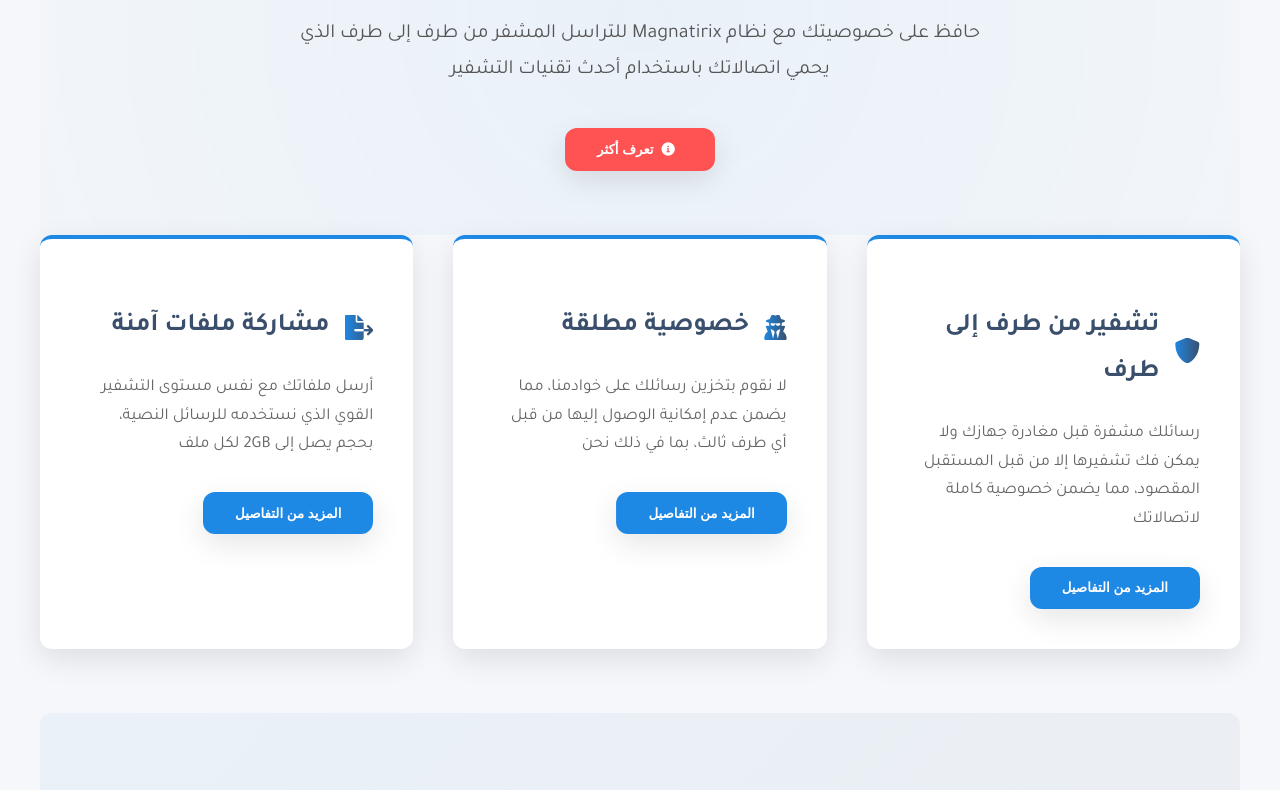
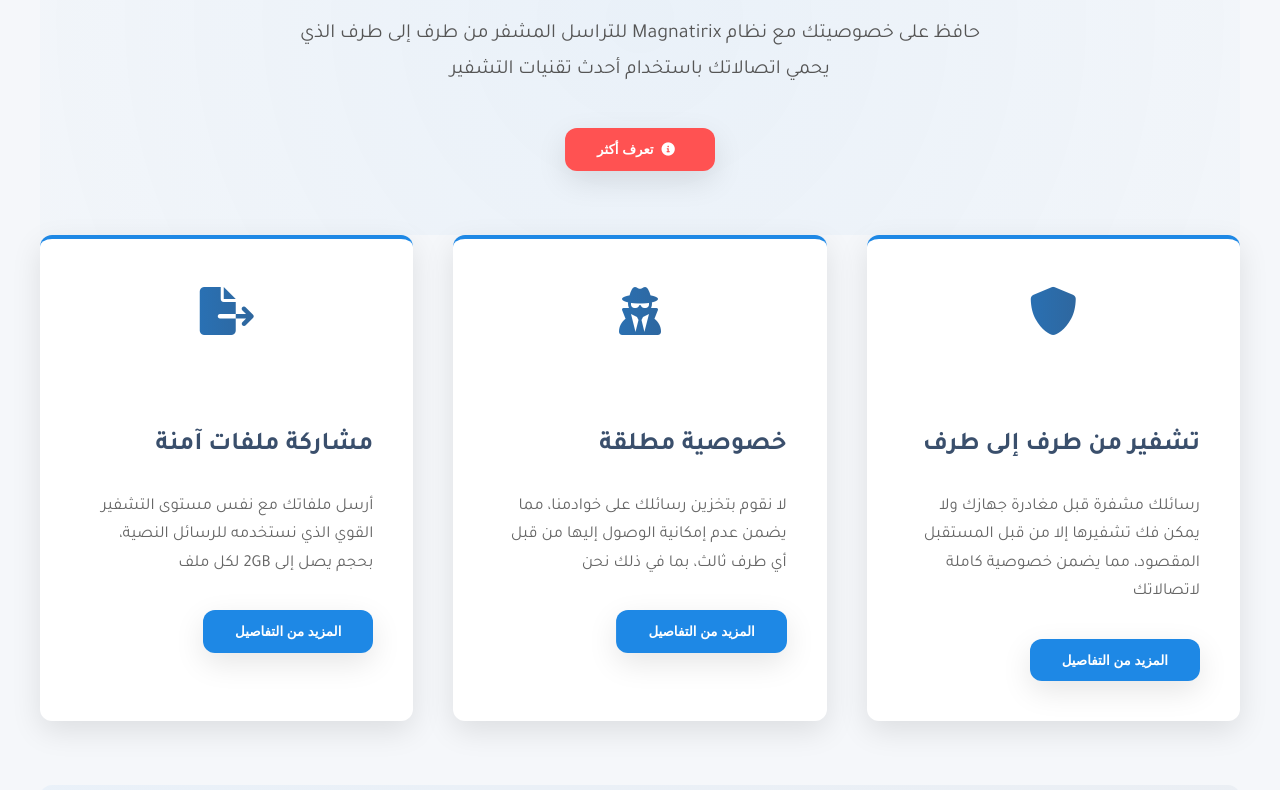
Before and after one commit to maryam24-7/Magnatirix, a website: page public/index.html in a window 1280 px wide. Shown: the part 301-1091 px from the top of the page. Drawn offline with Linux system fonts and the light colour scheme.

Commit message:
Update index.html

```diff
--- a/public/index.html
+++ b/public/index.html
@@ -76,7 +76,6 @@
             text-decoration: none;
             display: flex;
             align-items: center;
-            gap: 10px; /* Added gap between icon and text */
         }
 
         .nav-actions {
@@ -100,7 +99,7 @@
             box-shadow: var(--box-shadow);
             position: relative;
             overflow: hidden;
-            min-width: 140px;
+            min-width: 140px; /* Added fixed width for buttons */
             text-align: center;
         }
 
@@ -267,7 +266,7 @@
             font-weight: 700;
             display: flex;
             align-items: center;
-            gap: 15px; /* Added gap between icon and title */
+            justify-content: space-between;
         }
 
         .feature-card p {
@@ -278,11 +277,15 @@
         }
 
         .feature-icon {
-            font-size: 1.6rem; /* Reduced size to match title */
+            font-size: 3rem;
+            margin-bottom: 2rem;
             color: var(--secondary-color);
             background: linear-gradient(to right, var(--secondary-color), var(--primary-color));
             -webkit-background-clip: text;
             -webkit-text-fill-color: transparent;
+            display: inline-block;
+            width: 100%;
+            text-align: center;
         }
 
         /* CTA Section */
@@ -327,10 +330,10 @@
             margin-bottom: 1.5rem;
             font-size: 1.5rem;
             font-weight: 700;
-            gap: 10px; /* Added gap between icon and text */
         }
 
         .footer-logo i {
+            margin-left: 10px;
             font-size: 1.8rem;
             vertical-align: middle;
         }
@@ -489,28 +492,28 @@
 
         <section class="features">
             <div class="feature-card">
-                <h3>
-                    <i class="fas fa-shield-alt feature-icon"></i>
-                    <span>تشفير من طرف إلى طرف</span>
-                </h3>
+                <div class="feature-icon">
+                    <i class="fas fa-shield-alt"></i>
+                </div>
+                <h3>تشفير من طرف إلى طرف</h3>
                 <p>رسائلك مشفرة قبل مغادرة جهازك ولا يمكن فك تشفيرها إلا من قبل المستقبل المقصود، مما يضمن خصوصية كاملة لاتصالاتك</p>
                 <button class="btn btn-primary"><span class="btn-text">المزيد من التفاصيل</span></button>
             </div>
 
             <div class="feature-card">
-                <h3>
-                    <i class="fas fa-user-secret feature-icon"></i>
-                    <span>خصوصية مطلقة</span>
-                </h3>
+                <div class="feature-icon">
+                    <i class="fas fa-user-secret"></i>
+                </div>
+                <h3>خصوصية مطلقة</h3>
                 <p>لا نقوم بتخزين رسائلك على خوادمنا، مما يضمن عدم إمكانية الوصول إليها من قبل أي طرف ثالث، بما في ذلك نحن</p>
                 <button class="btn btn-primary"><span class="btn-text">المزيد من التفاصيل</span></button>
             </div>
 
             <div class="feature-card">
-                <h3>
-                    <i class="fas fa-file-export feature-icon"></i>
-                    <span>مشاركة ملفات آمنة</span>
-                </h3>
+                <div class="feature-icon">
+                    <i class="fas fa-file-export"></i>
+                </div>
+                <h3>مشاركة ملفات آمنة</h3>
                 <p>أرسل ملفاتك مع نفس مستوى التشفير القوي الذي نستخدمه للرسائل النصية، بحجم يصل إلى 2GB لكل ملف</p>
                 <button class="btn btn-primary"><span class="btn-text">المزيد من التفاصيل</span></button>
             </div>
@@ -624,11 +627,11 @@
                 document.querySelector('.logo').textContent = translations.en.logo;
                 document.querySelector('.hero h1').textContent = translations.en.heroTitle;
                 document.querySelector('.hero p').textContent = translations.en.heroText;
-                document.querySelectorAll('.feature-card h3')[0].innerHTML = '<i class="fas fa-shield-alt feature-icon"></i><span>' + translations.en.feature1Title + '</span>';
+                document.querySelectorAll('.feature-card h3')[0].textContent = translations.en.feature1Title;
                 document.querySelectorAll('.feature-card p')[0].textContent = translations.en.feature1Text;
-                document.querySelectorAll('.feature-card h3')[1].innerHTML = '<i class="fas fa-user-secret feature-icon"></i><span>' + translations.en.feature2Title + '</span>';
+                document.querySelectorAll('.feature-card h3')[1].textContent = translations.en.feature2Title;
                 document.querySelectorAll('.feature-card p')[1].textContent = translations.en.feature2Text;
-                document.querySelectorAll('.feature-card h3')[2].innerHTML = '<i class="fas fa-file-export feature-icon"></i><span>' + translations.en.feature3Title + '</span>';
+                document.querySelectorAll('.feature-card h3')[2].textContent = translations.en.feature3Title;
                 document.querySelectorAll('.feature-card p')[2].textContent = translations.en.feature3Text;
                 document.querySelector('.cta-section h2').textContent = translations.en.ctaTitle;
                 document.querySelector('.cta-section p').textContent = translations.en.ctaText;
@@ -653,11 +656,11 @@
                 document.querySelector('.logo').textContent = translations.ar.logo;
                 document.querySelector('.hero h1').textContent = translations.ar.heroTitle;
                 document.querySelector('.hero p').textContent = translations.ar.heroText;
-                document.querySelectorAll('.feature-card h3')[0].innerHTML = '<i class="fas fa-shield-alt feature-icon"></i><span>' + translations.ar.feature1Title + '</span>';
+                document.querySelectorAll('.feature-card h3')[0].textContent = translations.ar.feature1Title;
                 document.querySelectorAll('.feature-card p')[0].textContent = translations.ar.feature1Text;
-                document.querySelectorAll('.feature-card h3')[1].innerHTML = '<i class="fas fa-user-secret feature-icon"></i><span>' + translations.ar.feature2Title + '</span>';
+                document.querySelectorAll('.feature-card h3')[1].textContent = translations.ar.feature2Title;
                 document.querySelectorAll('.feature-card p')[1].textContent = translations.ar.feature2Text;
-                document.querySelectorAll('.feature-card h3')[2].innerHTML = '<i class="fas fa-file-export feature-icon"></i><span>' + translations.ar.feature3Title + '</span>';
+                document.querySelectorAll('.feature-card h3')[2].textContent = translations.ar.feature3Title;
                 document.querySelectorAll('.feature-card p')[2].textContent = translations.ar.feature3Text;
                 document.querySelector('.cta-section h2').textContent = translations.ar.ctaTitle;
                 document.querySelector('.cta-section p').textContent = translations.ar.ctaText;
```
